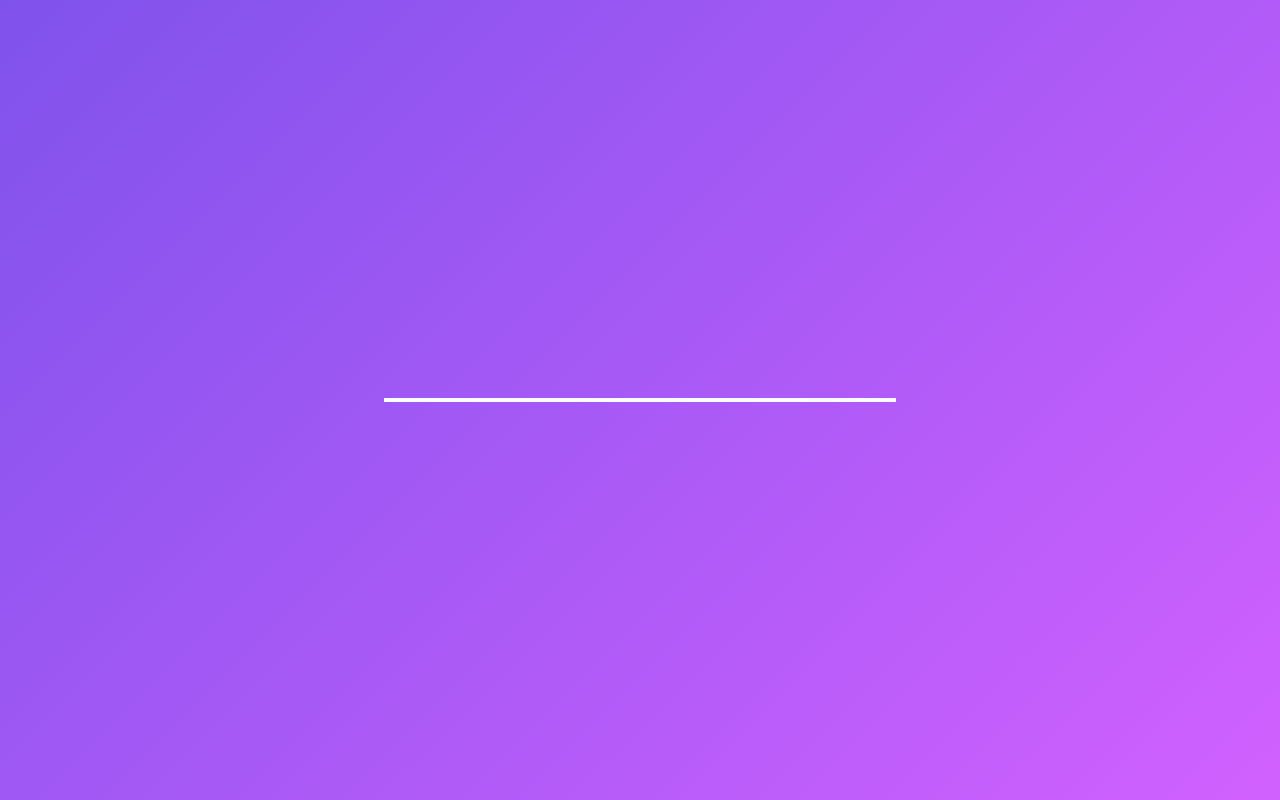
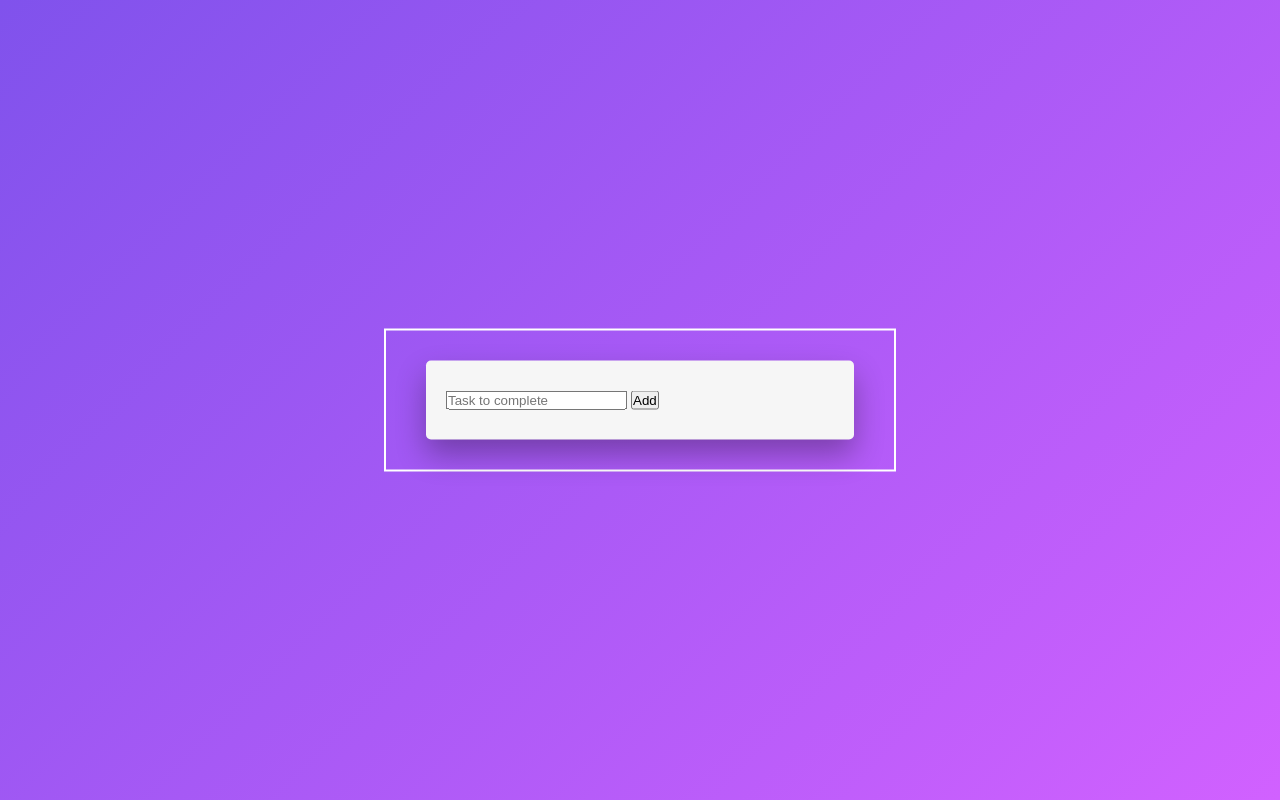
Before and after one commit to JPy-UwU/TODO-List, a plain HTML site: page index.html in a window 1280 px wide. Drawn offline with Linux system fonts and the light colour scheme.

Commit message:
Added ability to add task - added a textarea for new task - added button to add new task

```diff
--- a/index.html
+++ b/index.html
@@ -8,7 +8,10 @@
     </head>
     <body>
         <div class="container">
-
+            <div id="newTask">
+                <input type="text" placeholder="Task to complete">
+                <button id="push">Add</button>
+            </div>
         </div>
         <script src="script.js"></script>
     </body>
--- a/style.css
+++ b/style.css
@@ -24,5 +24,13 @@ body {
     transform: translate(-50%, -50%);
     top: 50%;
     left: 50%;
+    padding: 30px 40px;
+}
 
+#newTask {
+    position: relative;
+    background-color: #f6f6f6;
+    padding: 30px 20px;
+    border-radius: 5px;
+    box-shadow: 0 15px 30px rgba(0, 0, 0, 0.3);
 }
```
